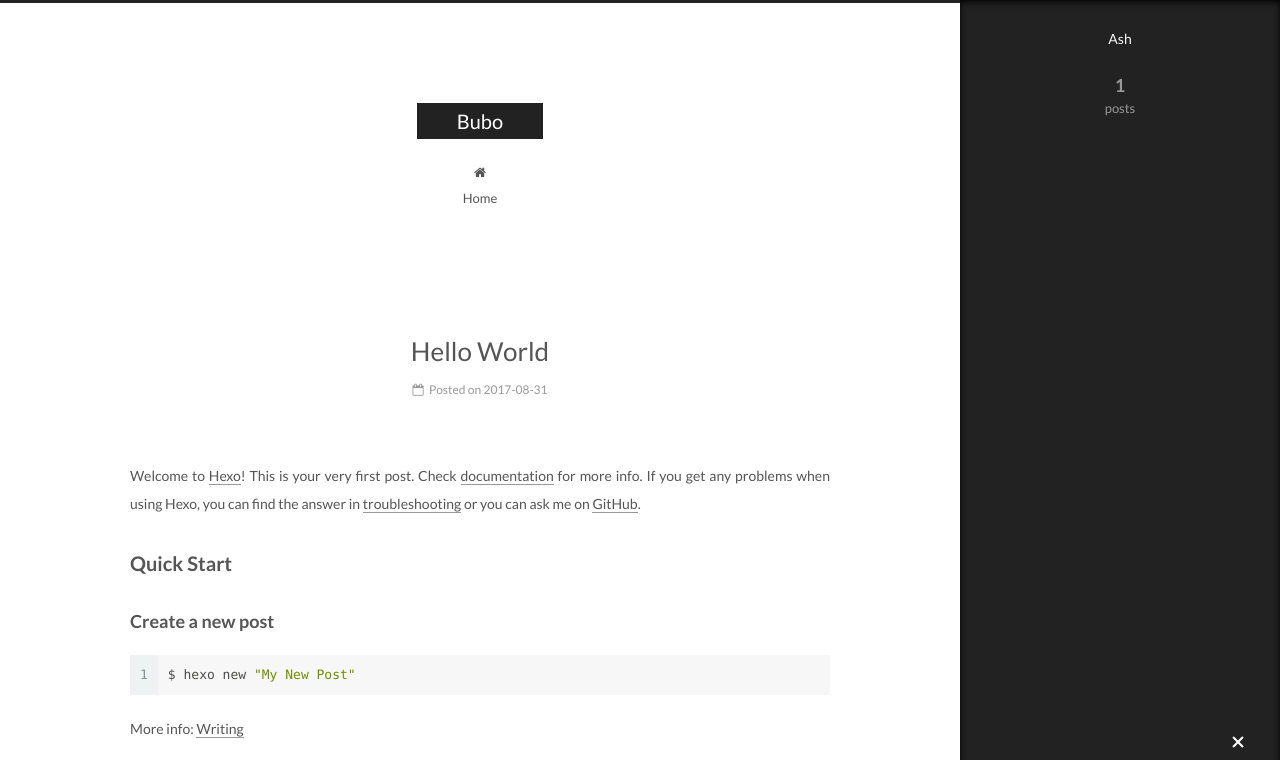
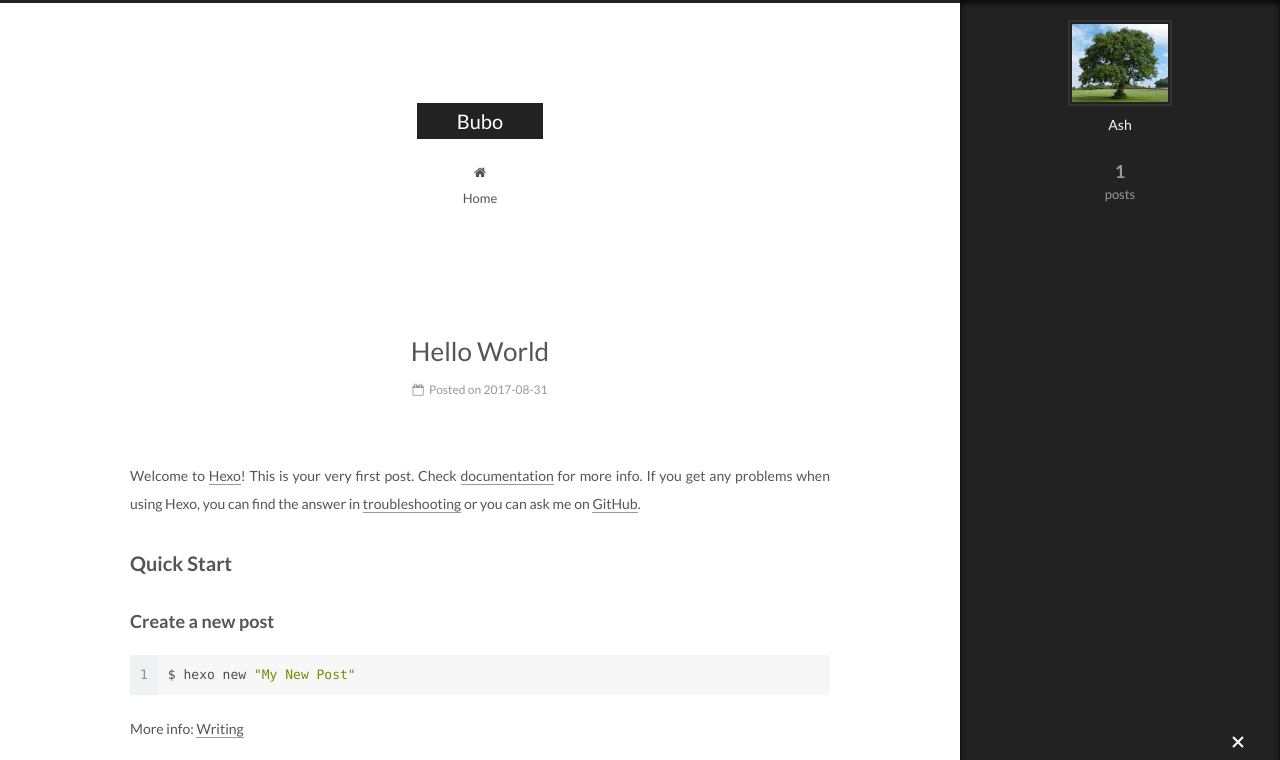
Before and after one commit to ashbubo/ashbubo.github.io, a plain HTML site: page index.html in a window 1280 px wide. Both pictures are taken after a click on the element 1238 px from the left and 743 px from the top of the page. Shown: the top 760 px of the page. Drawn offline with Linux system fonts and the light colour scheme.

Commit message:
Site updated: 2017-08-31 13:14:28

```diff
--- a/css/main.css
+++ b/css/main.css
@@ -1821,7 +1821,7 @@ pre .javascript .function {
   width: 4px;
   height: 4px;
   border-radius: 50%;
-  background: #e32994;
+  background: #25ff6b;
 }
 .links-of-blogroll {
   font-size: 13px;
--- a/index.html
+++ b/index.html
@@ -240,7 +240,7 @@
     <span hidden itemprop="author" itemscope itemtype="http://schema.org/Person">
       <meta itemprop="name" content="Ash">
       <meta itemprop="description" content="">
-      <meta itemprop="image" content="/images/avatar.gif">
+      <meta itemprop="image" content="/uploads/ash-tree.jpg">
     </span>
 
     <span hidden itemprop="publisher" itemscope itemtype="http://schema.org/Organization">
@@ -383,6 +383,10 @@
 
       <section class="site-overview sidebar-panel sidebar-panel-active">
         <div class="site-author motion-element" itemprop="author" itemscope itemtype="http://schema.org/Person">
+
+            <img class="site-author-image" itemprop="image"
+              src="/uploads/ash-tree.jpg"
+              alt="Ash" />
 
             <p class="site-author-name" itemprop="name">Ash</p>
             <p class="site-description motion-element" itemprop="description"></p>
```
Also changed, not shown: 2017/08/31/hello-world/index.html (+5 -1 lines), archives/2017/08/index.html (+4 -0 lines), archives/2017/index.html (+4 -0 lines), archives/index.html (+4 -0 lines).
